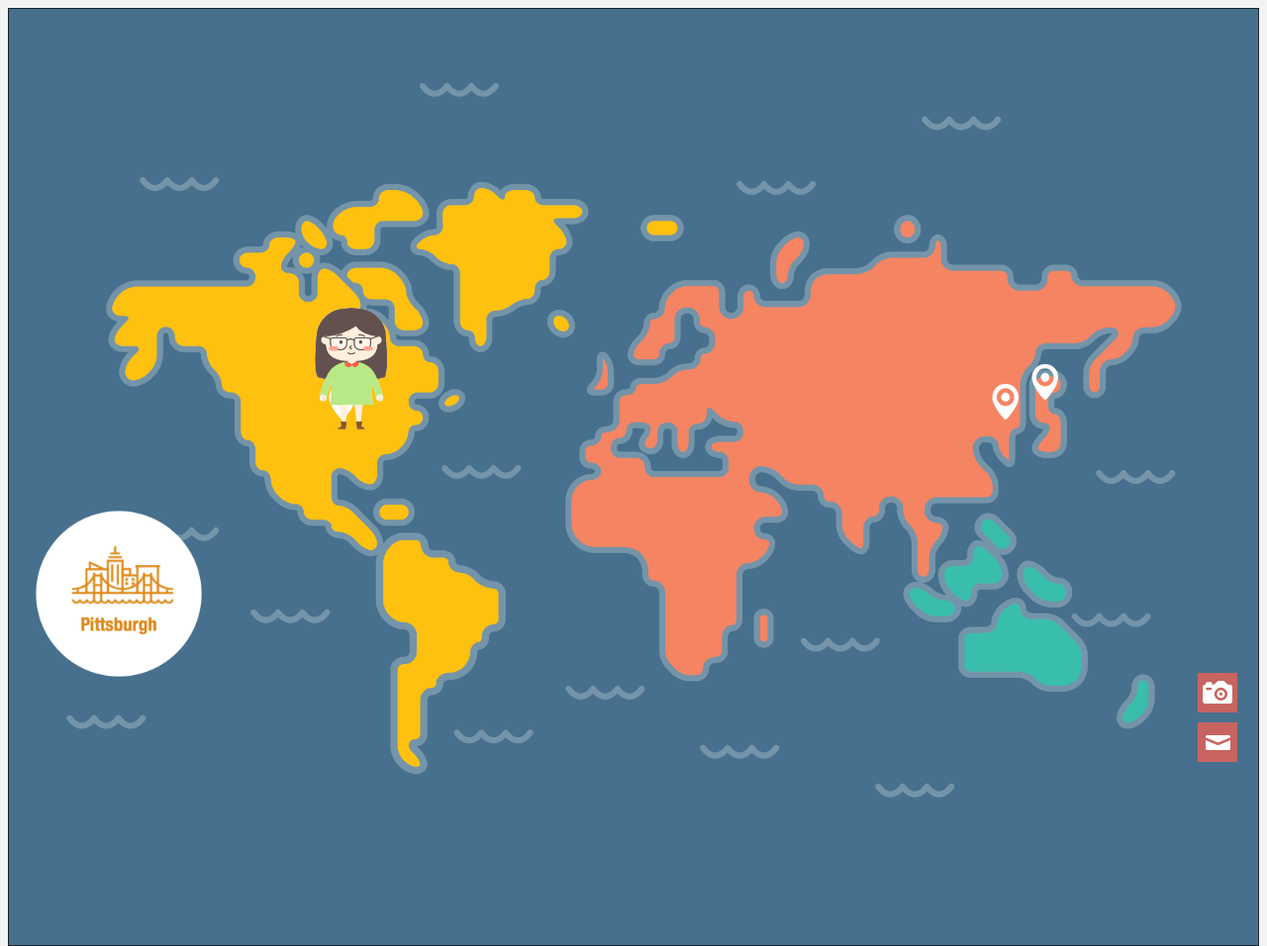
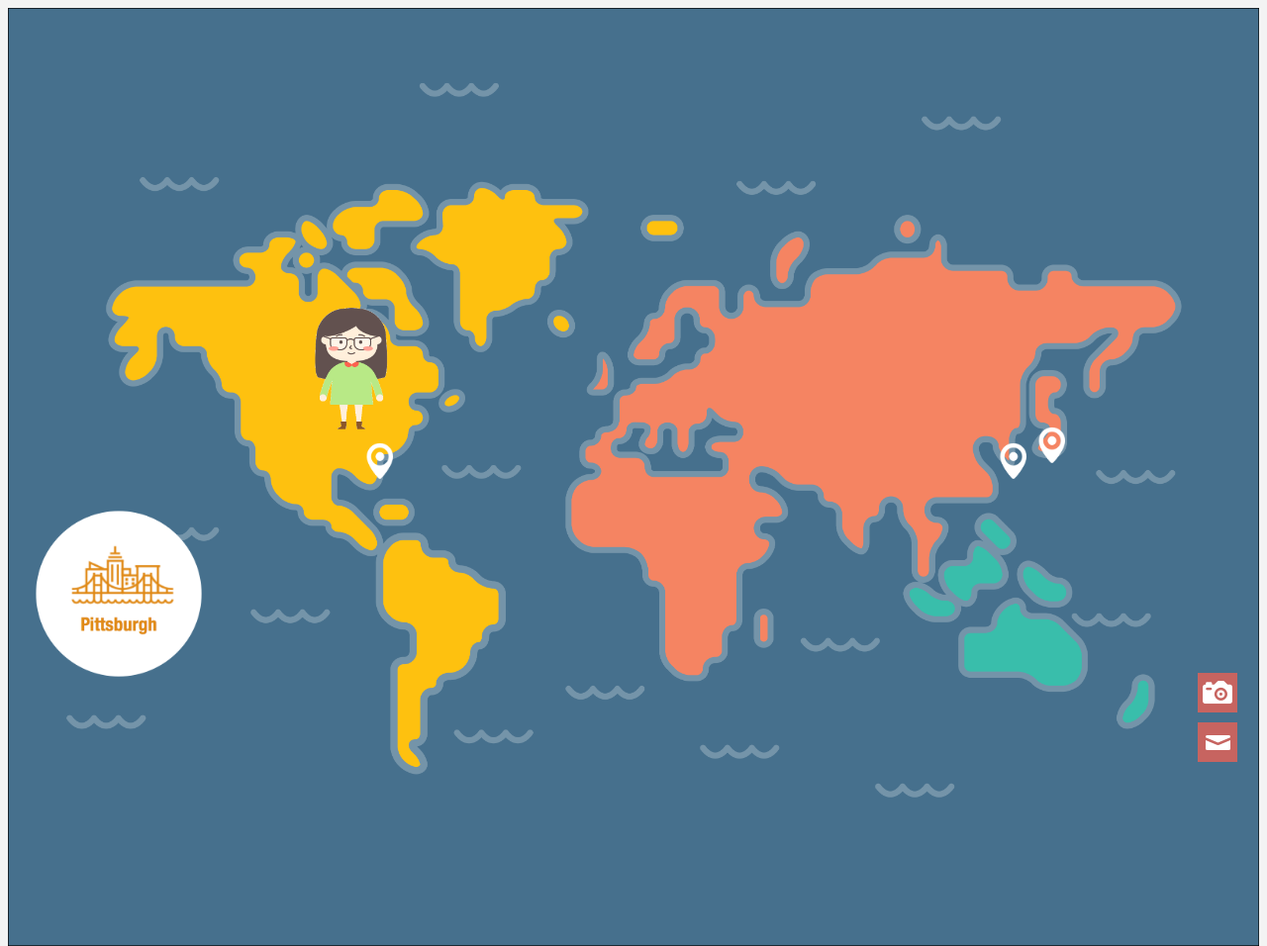
Before and after one commit to qianxuz/personalwebsite, a plain HTML site: page index.html in a window 1280 px wide. Shown: the top 956 px of the page at 99% size. Drawn offline with Linux system fonts and the light colour scheme; some packages are replaced by stand-ins of ours.

Commit message:
responsive

```diff
--- a/map.css
+++ b/map.css
@@ -190,8 +190,8 @@ a{
 
 #shanghai{
 	position: absolute;
-	left: 990px;
-	top: 380px;
+	left: 78%;
+	top: 55%;
 }
 
 #shanghai-text{
@@ -204,8 +204,8 @@ a{
 
 #pitts{
 	position: absolute;
-	left: 320px;
-	top: 380px;
+	left: 28%;
+	top: 55%;
 }
 
 #pitts-text{
@@ -218,8 +218,8 @@ a{
 
 #japan{
 	position: absolute;
-	left: 1030px;
-	top: 360px;
+	left: 81%;
+	top: 53%;
 }
 
 #japan-text{
```
